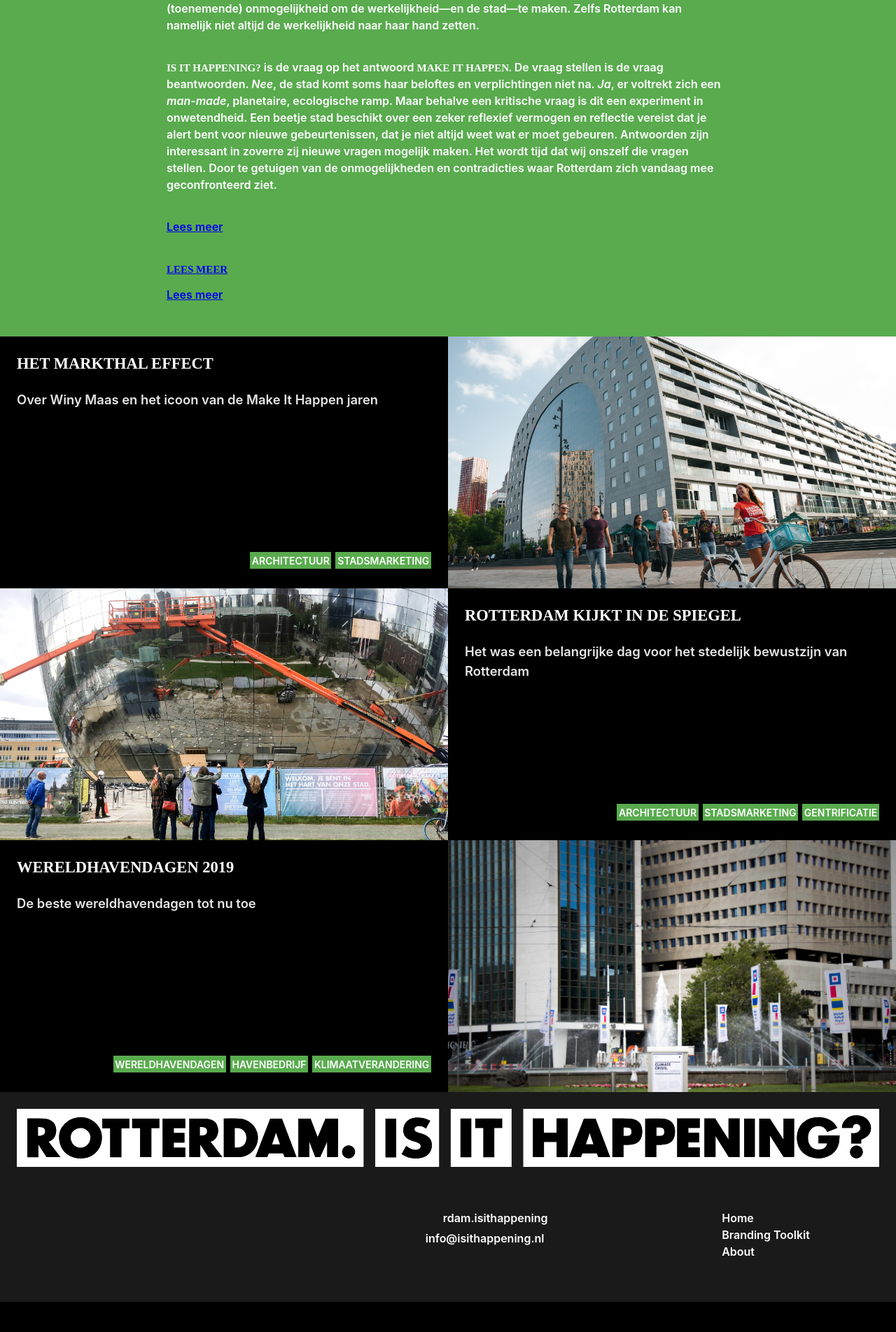
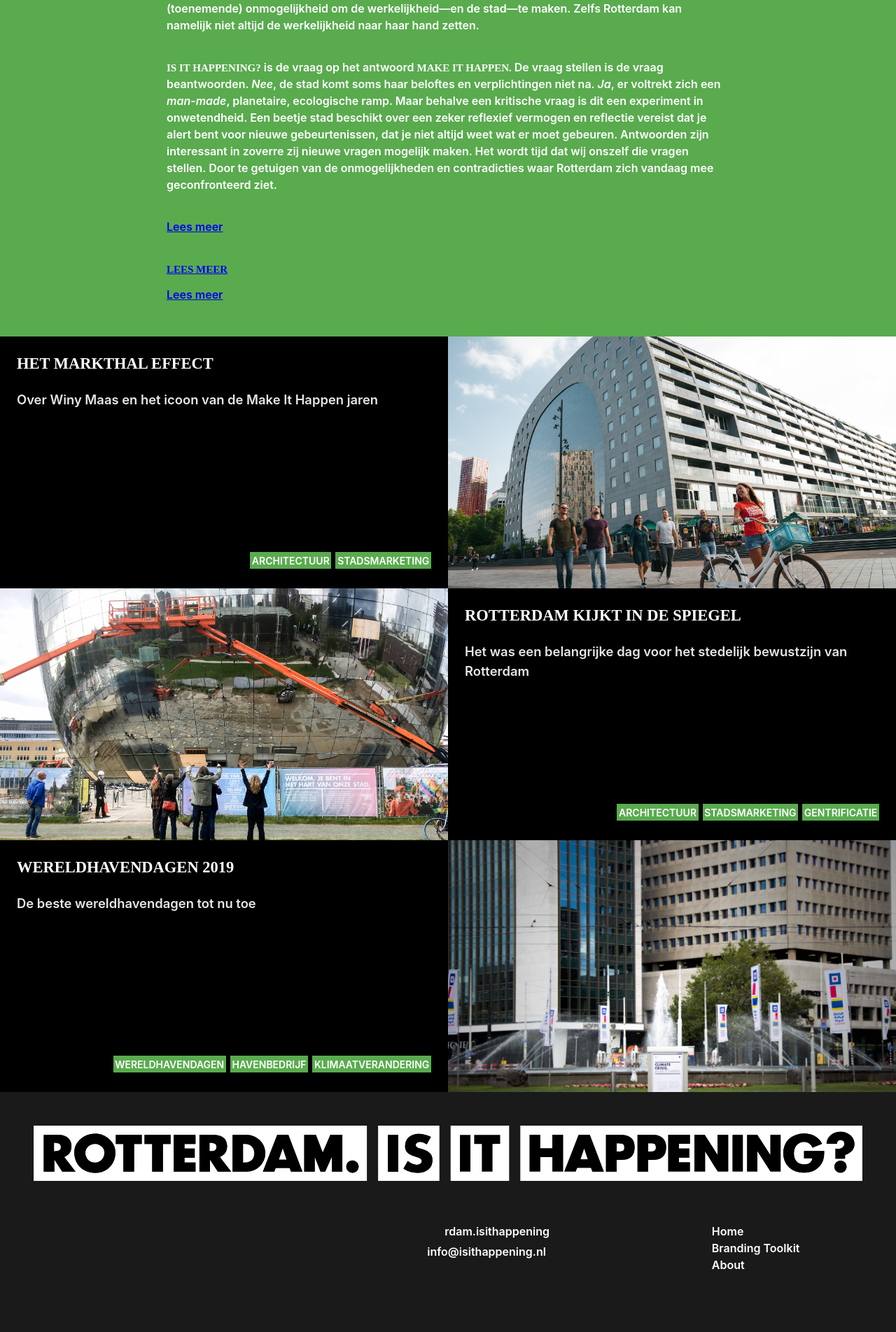
Before and after one commit to norealdirection/norealdirection.github.io, a Jekyll site: the page built from index.markdown, in a window 1280 px wide. Shown: the part 969-2873 px from the top of the page at 70% size. Built offline with Jekyll 4.4.1, drawn with Linux system fonts in a browser that asks for light colours; before the commit the page ends 2830 px from its top, so only the background shows below that.

Commit message:
Update _layout.scss

```diff
--- a/_sass/minima/_layout.scss
+++ b/_sass/minima/_layout.scss
@@ -403,7 +403,7 @@ a.post-link {
 .site-footer {
 	background-color: $text-color-secondary;
 	// border-top: 1px solid $grey-color-secondary;
-	padding: $spacing-unit;
+	padding: $spacing-unit*2;
 
 	img.svg-logo {
 		// height: 24px;
```
